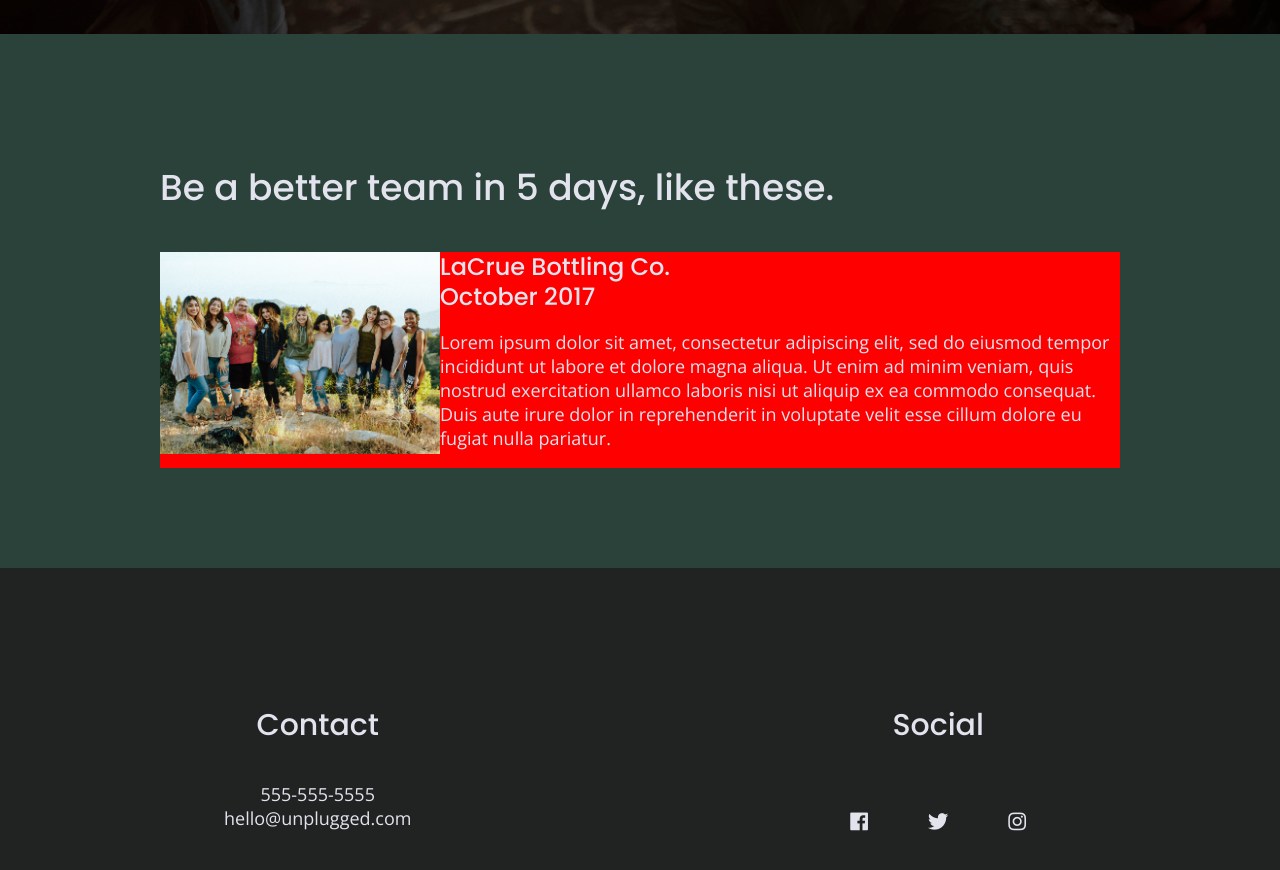
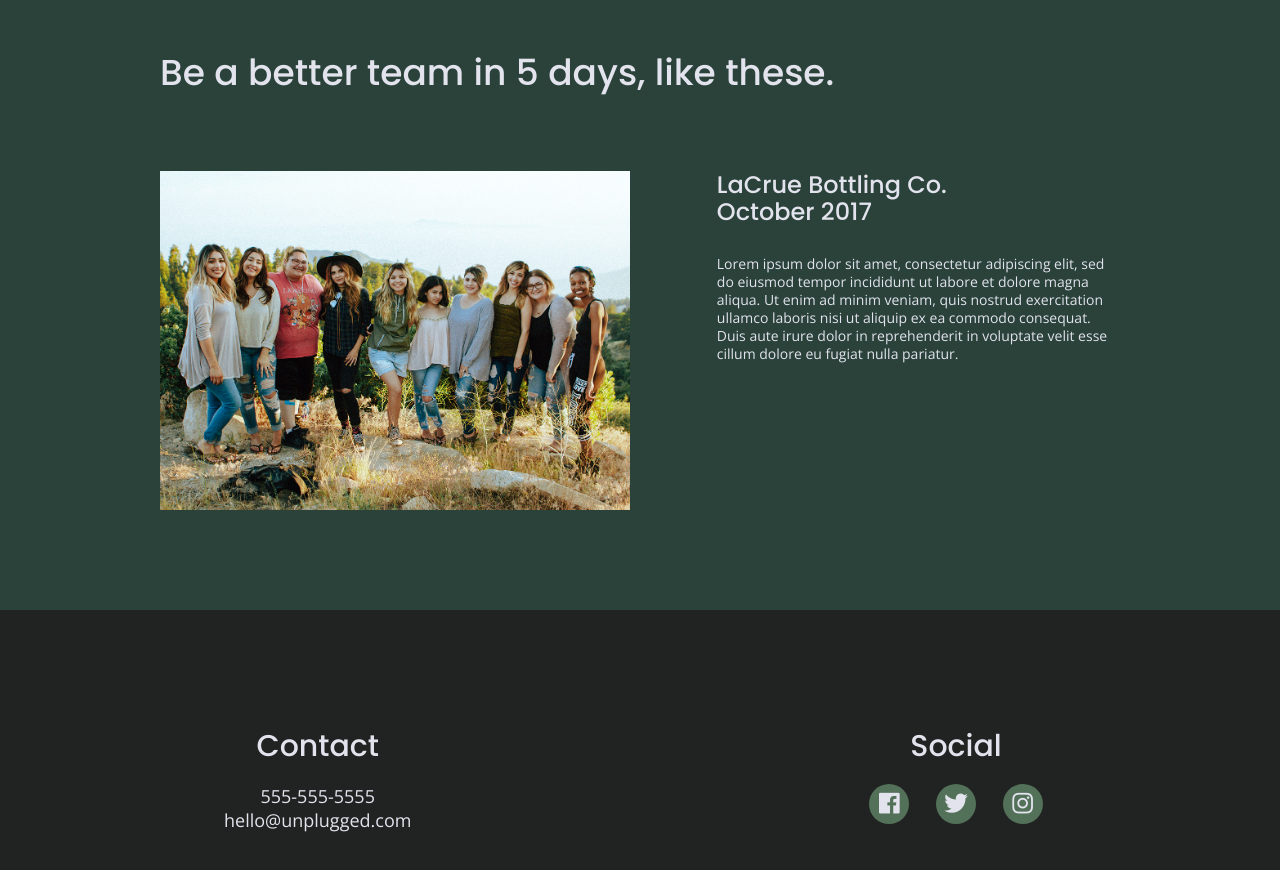
Before and after one commit to JenKP/crw-unplugged, a website built with Parcel: page index.html in a window 1280 px wide. Shown: the part 1892-2762 px from the top of the page. Built offline with nearby package versions, Linux system fonts and the light colour scheme.

Commit message:
Finished code for mobile, tablet, desktop all pages

```diff
--- a/css/main.css
+++ b/css/main.css
@@ -105,6 +105,8 @@ ol {
 font-size: 1.125em;
 list-style-type: none;
 text-transform: uppercase;
+margin: 0;
+padding: 0;
 }
 
 a {
@@ -116,6 +118,7 @@ h2 {
   font-family: 'Poppins', sans-serif;
   font-size: 1.875em;
   font-weight: 500;
+  margin: 0;
 }
 
 h3,
@@ -123,11 +126,12 @@ h4 {
   font-family: 'Poppins', sans-serif;
   font-size: 1.125em;
   font-weight: 500;
+  margin: 20px 0;
 }
 
 p {
-  font-family: 'Open Sans', sans-serif;
   font-size: 0.875em;
+  line-height: 1.285em;
 }
 
 address {
@@ -212,7 +216,6 @@ footer {
   flex-direction: column;
   text-align: center;
   background-color: #202322;
-
 }
 
 footer p {
@@ -223,19 +226,28 @@ footer .social-icons {
   display: flex;
   justify-content: space-around;
   align-items: center;
+  width: 12.5em;
 }
 
 footer .social-icons p {
+  background-color: #527158;
+  border-radius: 50%;
+  width: 40px;
+  height: 40px;
   display: flex;
   justify-content: center;
   align-items: center;
+}
+
+footer .social-icons p i {
+  font-size: 1.3125em;
 }
 
 footer .copyright {
   margin: 20px 0;
 }
 
-/* Mobile styles ---- HOMEPAGE------ */
+/* Mobile styles ------------------ HOMEPAGE---------------------------- */
 
 /* Hero Area */
 
@@ -311,6 +323,7 @@ input[type=button] {
   display: flex;
   justify-content: center;
   flex-flow: row wrap;
+  margin-bottom: 60px;
 }
 
 .features article {
@@ -327,7 +340,6 @@ input[type=button] {
   display: flex;
   justify-content: center;
   flex-flow: row wrap;
-  padding: 20px;
   text-align: center;
 }
 
@@ -342,6 +354,7 @@ input[type=button] {
 
 .reviews h2 {
   margin-bottom: 40px;
+  line-height: 1;
 }
 
 .reviews h3 {
@@ -413,10 +426,6 @@ input[type=button] {
     margin: 50px 0 0 0;
     align-items: center;
     flex-flow: row wrap;
-  }
-
-  aside .form {
-    margin-top: 30px;
   }
 
 
@@ -589,14 +598,22 @@ aside .content-wrapper .form {
 .reviews article {
   display: flex;
   justify-content: space-between;
-  background-color: red;
 }
 
 .reviews h2 {
   width: 85%;
 }
 
-.reviews article figure
+.reviews p {
+  margin: 0;
+  font-size: 0.875em;
+  line-height: 1.285em;
+}
+
+.reviews article figure {
+  width: 49%;
+  display: flex;
+}
 .reviews article div {
   width: 49%;
 }
@@ -605,6 +622,7 @@ aside .content-wrapper .form {
   width: 75%;
   margin: 0;
   font-size: 1.5em;
+  padding-bottom: 30px;
 }
 
 
@@ -612,6 +630,7 @@ footer .content-wrapper {
   width: 65%;
   margin: 100px 0;
 }
+
 
 .footer-content {
   display: flex;
@@ -645,6 +664,8 @@ footer .copyright {
 
 .mission-content p {
   width: 45%;
+  font-size: 0.875em;
+  line-height: 1.285em;
 }
 
 .map figure {
@@ -653,6 +674,7 @@ footer .copyright {
 
 .contact-section .content-wrapper h2 {
   width: 80%;
+  font-weight: 500;
 }
 
 .contact-content {
@@ -663,6 +685,12 @@ footer .copyright {
 
 .contact-content h4 {
   font-size: 1.5em;
+  font-weight: 500;
+}
+
+.contact-content p {
+  font-size: 0.875em;
+  line-height: 1.285em;
 }
 
 /* FAQ page */
@@ -678,17 +706,17 @@ footer .copyright {
 .faq h2 {
   width: 100%;
   font-size: 2.25em;
+  font-weight: 500;
 }
 
 h3,
-  h4 {
-      font-size: 1.875em;
+  h4,
+  p {
+      font-size: 0.875em;
+      line-height: 1.125em;
   }
 
-  p {
-      font-size: 1.125em;
-      line-height: 1.333;
-  }
+
 }
 
 @media only screen and (min-width: 1200px) {
@@ -714,6 +742,10 @@ h3,
 
 .content-wrapper {
 max-width: 960px;
+}
+
+.content-wrapper h2 {
+  padding-bottom: 40px;
 }
 
 aside .content-wrapper {
@@ -742,7 +774,7 @@ flex-basis: 33%;
 }
 
 
-reviews article div {
+.reviews article div {
     width: 42%;
   }
 
@@ -765,16 +797,19 @@ reviews article div {
 .contact-content h4 {
   font-size: 1.875em;
 }
+
   /* FAQ page */
 
 .faq h1 {
   font-size: 3em;
   width: 100%;
+  font-weight: 500;
 }
 .faq h4,
   .faq p {
       font-size: 1.125em;
       line-height: 1;
+      font-weight: 500;
   }
 
 
```
